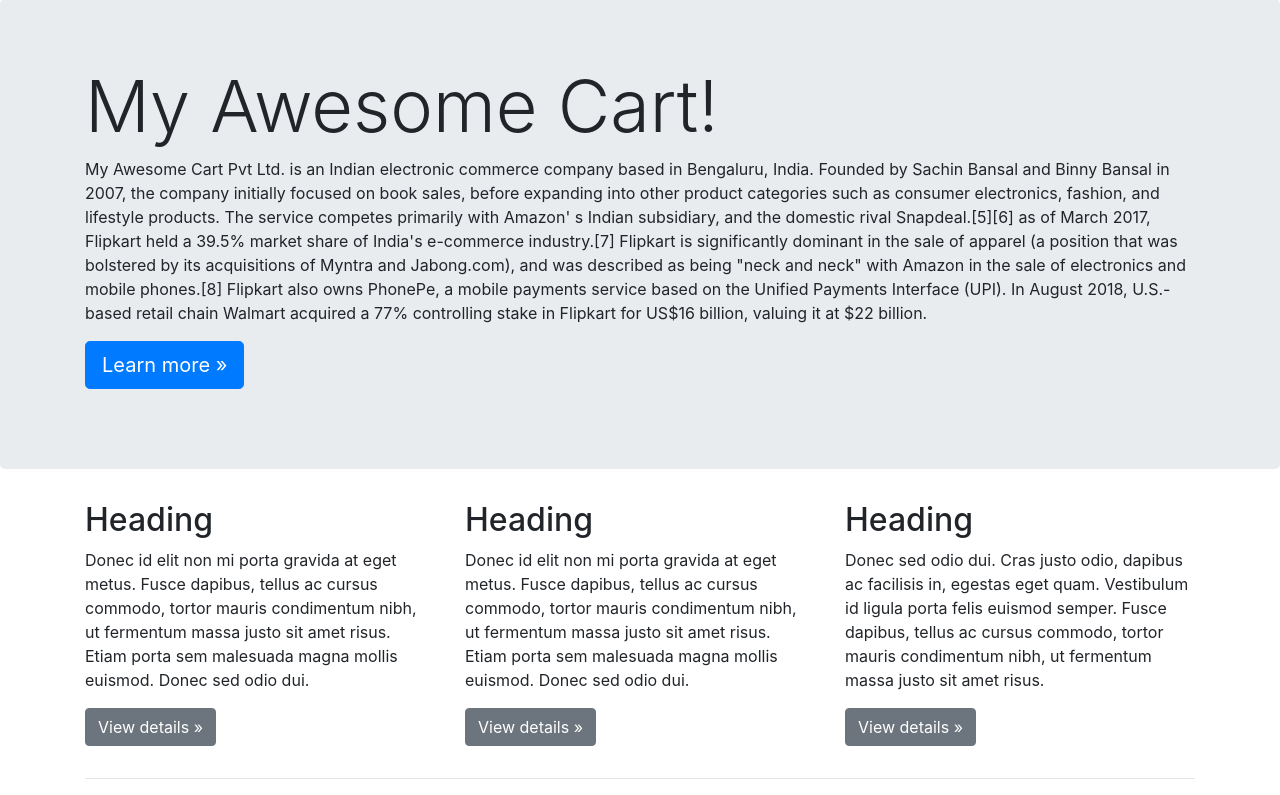
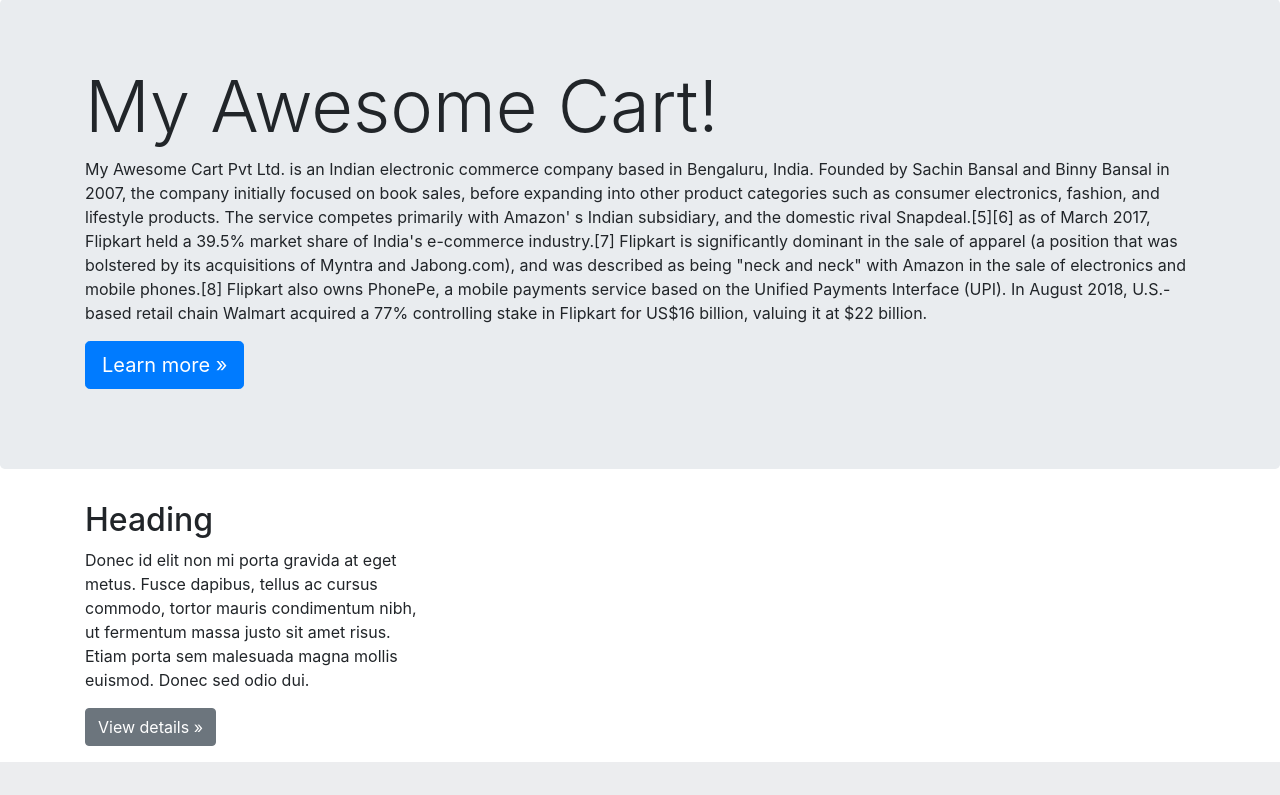
Before and after one commit to varun96513/shopping, a Django app: page /shop/about/ in a window 1280 px wide. Shown: the part 57-852 px from the top of the page. After the commit the page ends 819 px from the top, so only its background shows below. Run offline with Django 3.2, Linux system fonts and the light colour scheme; some libraries are stand-ins or nearby versions.

Commit message:
Update about.html

```diff
--- a/shop/templates/shop/about.html
+++ b/shop/templates/shop/about.html
@@ -29,17 +29,6 @@
         <p>Donec id elit non mi porta gravida at eget metus. Fusce dapibus, tellus ac cursus commodo, tortor mauris condimentum nibh, ut fermentum massa justo sit amet risus. Etiam porta sem malesuada magna mollis euismod. Donec sed odio dui. </p>
         <p><a class="btn btn-secondary" href="#" role="button">View details »</a></p>
       </div>
-      <div class="col-md-4">
-        <h2>Heading</h2>
-        <p>Donec id elit non mi porta gravida at eget metus. Fusce dapibus, tellus ac cursus commodo, tortor mauris condimentum nibh, ut fermentum massa justo sit amet risus. Etiam porta sem malesuada magna mollis euismod. Donec sed odio dui. </p>
-        <p><a class="btn btn-secondary" href="#" role="button">View details »</a></p>
-      </div>
-      <div class="col-md-4">
-        <h2>Heading</h2>
-        <p>Donec sed odio dui. Cras justo odio, dapibus ac facilisis in, egestas eget quam. Vestibulum id ligula porta felis euismod semper. Fusce dapibus, tellus ac cursus commodo, tortor mauris condimentum nibh, ut fermentum massa justo sit amet risus.</p>
-        <p><a class="btn btn-secondary" href="#" role="button">View details »</a></p>
-      </div>
-    </div>
 
     <hr>
 
```
